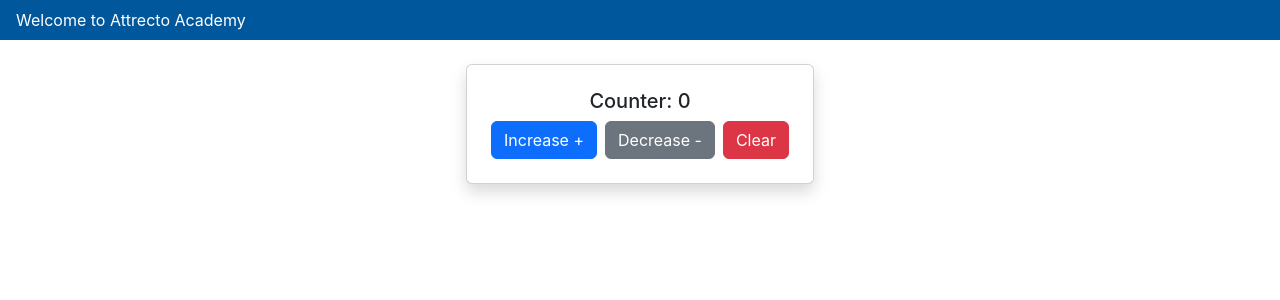
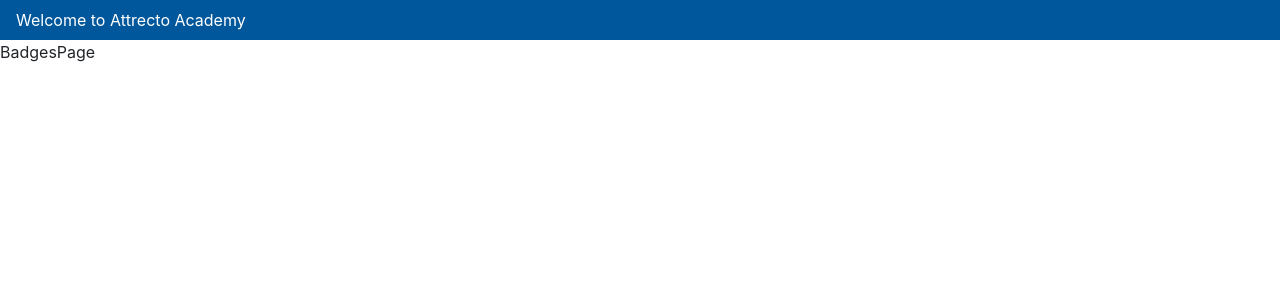
Before and after one commit to attrecto/Attrecto-Academy-React-2022, a React (Create React App) app: page /badges in a window 1280 px wide. Shown: the top 300 px of the page. Built offline with nearby package versions, Linux system fonts and the light colour scheme.

Commit message:
Upload session 02 content

```diff
--- a/src/App.tsx
+++ b/src/App.tsx
@@ -1,6 +1,10 @@
 import { Component } from "react";
+import { Navigate, Route, Routes } from "react-router-dom";
 
 import Navbar from "./components/navbar/Navbar";
+import BadgesPage from "./pages/BadgesPage/BadgesPage";
+import HomePage from "./pages/HomePage/HomePage";
+import UsersPage from "./pages/UsersPage/UsersPage";
 
 interface AppProps {}
 
@@ -9,47 +13,20 @@ interface AppState {
 }
 
 class App extends Component<AppProps, AppState> {
-  readonly state: AppState = { counter: 0 };
-
-  setCounterValue = (increase: boolean) => {
-    this.setState(({ counter }) => {
-      const newValue = increase ? counter + 1 : counter - 1;
-      return { counter: newValue };
-    });
-  };
-
-  clearValue = () => {
-    this.setState({ counter: 0 });
-  };
-
   render() {
+    console.log("render");
     return (
       <div className="App">
         <header className="App-header">
           <Navbar />
         </header>
-        <div className="container d-flex justify-content-center">
-          <div className="card my-4  p-4 bg-white shadow text-center">
-            <h5>Counter: {this.state.counter}</h5>
-            <div className="d-flex justify-content-center flex-wrap gap-2">
-              <button
-                className="btn btn-primary"
-                onClick={() => this.setCounterValue(true)}
-              >
-                Increase +
-              </button>
-              <button
-                className="btn btn-secondary"
-                onClick={() => this.setCounterValue(false)}
-              >
-                Decrease -
-              </button>
-              <button className="btn btn-danger" onClick={this.clearValue}>
-                Clear
-              </button>
-            </div>
-          </div>
-        </div>
+        <Routes>
+          <Route path="/home" element={<HomePage />} />
+          <Route path="/users" element={<UsersPage />} />
+          <Route path="/badges" element={<BadgesPage />} />
+
+          <Route path="*" element={<Navigate to="/home" replace />} />
+        </Routes>
       </div>
     );
   }
--- /dev/null
+++ b/src/components/button/Button.tsx
@@ -0,0 +1,33 @@
+import React, { ReactNode, ButtonHTMLAttributes } from "react";
+import classNames from "classnames";
+
+interface ButtonProps extends ButtonHTMLAttributes<HTMLButtonElement> {
+  children: ReactNode;
+  color?: "primary" | "secondary" | "danger";
+}
+
+const Button = ({
+  color = "primary",
+  children,
+  className,
+  ...props
+}: ButtonProps) => {
+  return (
+    <button
+      className={classNames(
+        "btn",
+        {
+          "btn-primary": color === "primary",
+          "btn-secondary": color === "secondary",
+          "btn-danger": color === "danger",
+        },
+        className
+      )}
+      {...props}
+    >
+      {children}
+    </button>
+  );
+};
+
+export default Button;
--- /dev/null
+++ b/src/pages/BadgesPage/BadgesPage.tsx
@@ -0,0 +1,7 @@
+import React from "react";
+
+const BadgesPage = () => {
+  return <div>BadgesPage</div>;
+};
+
+export default BadgesPage;
--- /dev/null
+++ b/src/pages/HomePage/HomePage.tsx
@@ -0,0 +1,52 @@
+import { Component } from "react";
+
+import Button from "../../components/button/Button";
+
+interface HomePageProps {}
+
+interface HomePageState {
+  counter: number;
+}
+
+class HomePage extends Component<HomePageProps, HomePageState> {
+  readonly state: HomePageState = { counter: 0 };
+
+  setCounterValue = (increase: boolean) => {
+    this.setState(({ counter }) => {
+      const newValue = increase ? counter + 1 : counter - 1;
+      return { counter: newValue };
+    });
+  };
+
+  clearValue = () => {
+    this.setState({ counter: 0 });
+  };
+
+  render() {
+    return (
+      <div className="container d-flex justify-content-center">
+        <div className="card my-4  p-4 bg-white shadow text-center">
+          <h5>Counter: {this.state.counter}</h5>
+          <div className="d-flex justify-content-center flex-wrap gap-2">
+            <Button onClick={() => this.setCounterValue(true)}>
+              Increase +
+            </Button>
+
+            <Button
+              color="secondary"
+              onClick={() => this.setCounterValue(false)}
+            >
+              Decrease -
+            </Button>
+
+            <Button color="danger" onClick={this.clearValue}>
+              Clear
+            </Button>
+          </div>
+        </div>
+      </div>
+    );
+  }
+}
+
+export default HomePage;
--- /dev/null
+++ b/src/pages/UsersPage/UsersPage.tsx
@@ -0,0 +1,7 @@
+import React from "react";
+
+const UsersPage = () => {
+  return <div>UsersPage</div>;
+};
+
+export default UsersPage;
```
